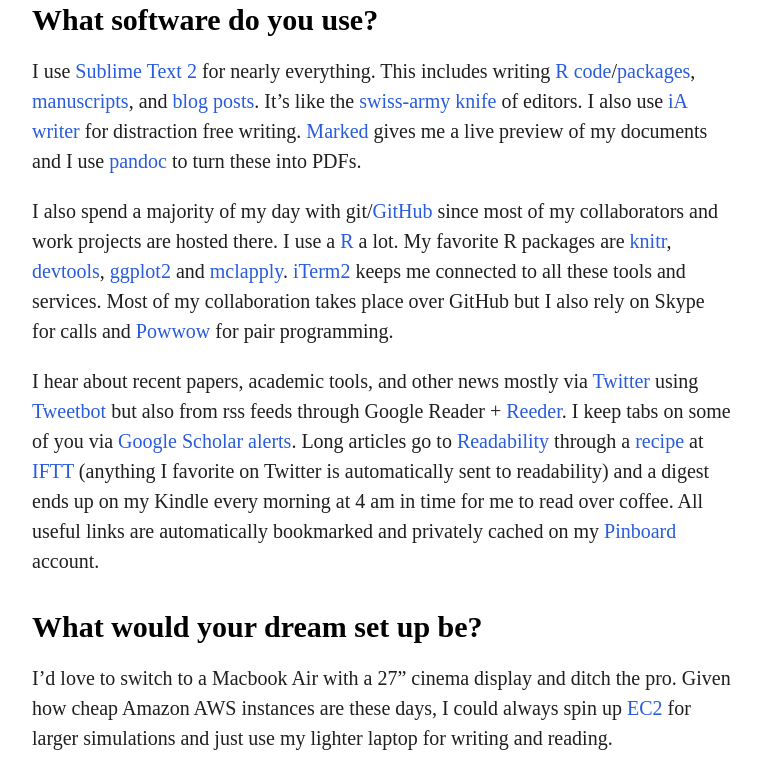
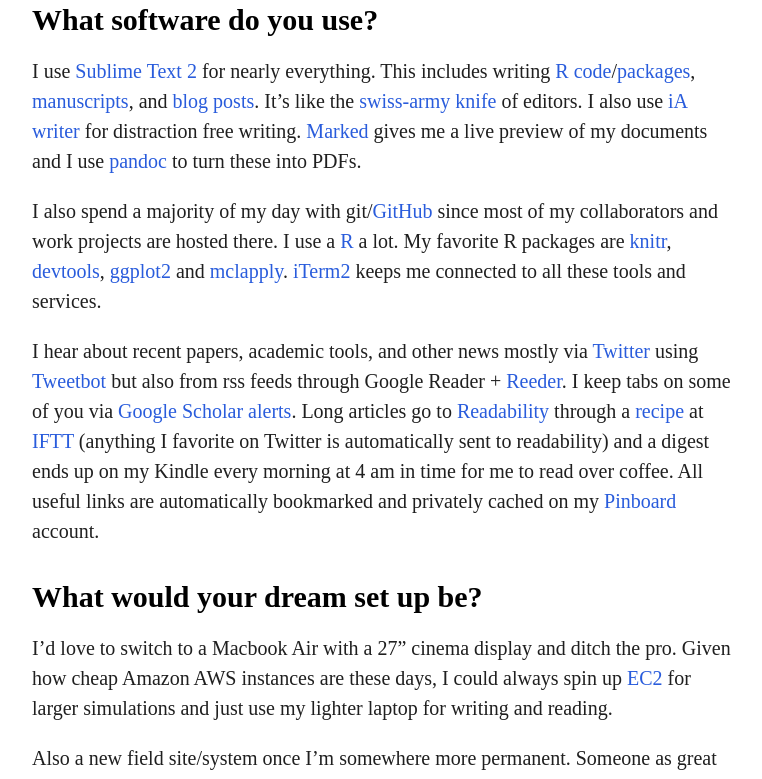
Before and after one commit to karthik/ecotools, a Jekyll site: the page built from _posts/2013-01-23-karthik-ram.md, in a window 1280 px wide and 900 px high, scrolled down 936 px, cut to the strip 0-779 px from the top of the window. Shown: the whole strip, without its empty margins (258-1020 px from the left). Built offline with Jekyll 4.4.1, drawn with Linux system fonts in a browser that asks for light colours; Markdown is read by kramdown in place of the engine named in the settings; comment, search, counter and statistics services are not loaded; a style sheet for code colours, icons or effects is not loaded.

Commit message:
edited down

```diff
--- a/_posts/2013-01-23-karthik-ram.md
+++ b/_posts/2013-01-23-karthik-ram.md
@@ -20,7 +20,6 @@
 I use [Sublime Text 2](http://www.sublimetext.com/) for nearly everything. This includes writing [R](http://www.r-project.org/) [code](https://gist.github.com/4236720)/[packages](http://bit.ly/YtmJpL), [manuscripts](https://github.com/karthikram/smb_git), and [blog posts](http://inundata.org/). It's like the [swiss-army knife](http://timotheepoisot.fr/2013/01/22/selection-sublime-plugins/) of editors. I also use [iA writer](http://www.iawriter.com/) for distraction free writing. [Marked](http://markedapp.com/) gives me a live preview of my documents and I use [pandoc](http://johnmacfarlane.net/pandoc/) to turn these into PDFs.
 
 I also spend a majority of my day with git/[GitHub](https://github.com/) since most of my collaborators and work projects are hosted there.  I use a [R](http://www.r-project.org/) a lot. My favorite R packages are [knitr](http://yihui.name/knitr/), [devtools](http://www.rstudio.com/projects/devtools/), [ggplot2](http://ggplot2.org/) and [mclapply](http://stat.ethz.ch/R-manual/R-devel/library/parallel/html/mclapply.html "Allows me to easily parallelize simulations"). [iTerm2](http://www.iterm2.com/) keeps me connected to all these tools and services.
-Most of my collaboration takes place over GitHub but I also rely on Skype for calls and [Powwow](http://powwow.cc/) for pair programming.
 
 I hear about recent papers, academic tools, and other news mostly via [Twitter](http://twitter.com/_inundata) using [Tweetbot](http://tapbots.com/software/tweetbot/mac/) but also from rss feeds through Google Reader + [Reeder](http://reederapp.com/). I keep tabs on some of you via [Google Scholar alerts](http://scholar.google.com/scholar_alerts?view_op=list_alerts&hl=en). Long articles go to [Readability](http://www.readability.com/) through a [recipe](https://ifttt.com/myrecipes/personal/2595379) at [IFTT](https://ifttt.com/wtf) (anything I favorite on Twitter is automatically sent to readability) and a digest ends up on my Kindle every morning at 4 am in time for me to read over coffee. All useful links are automatically bookmarked and privately cached on my [Pinboard](http://pinboard.in/ "Totally worth the price") account.
 
```
